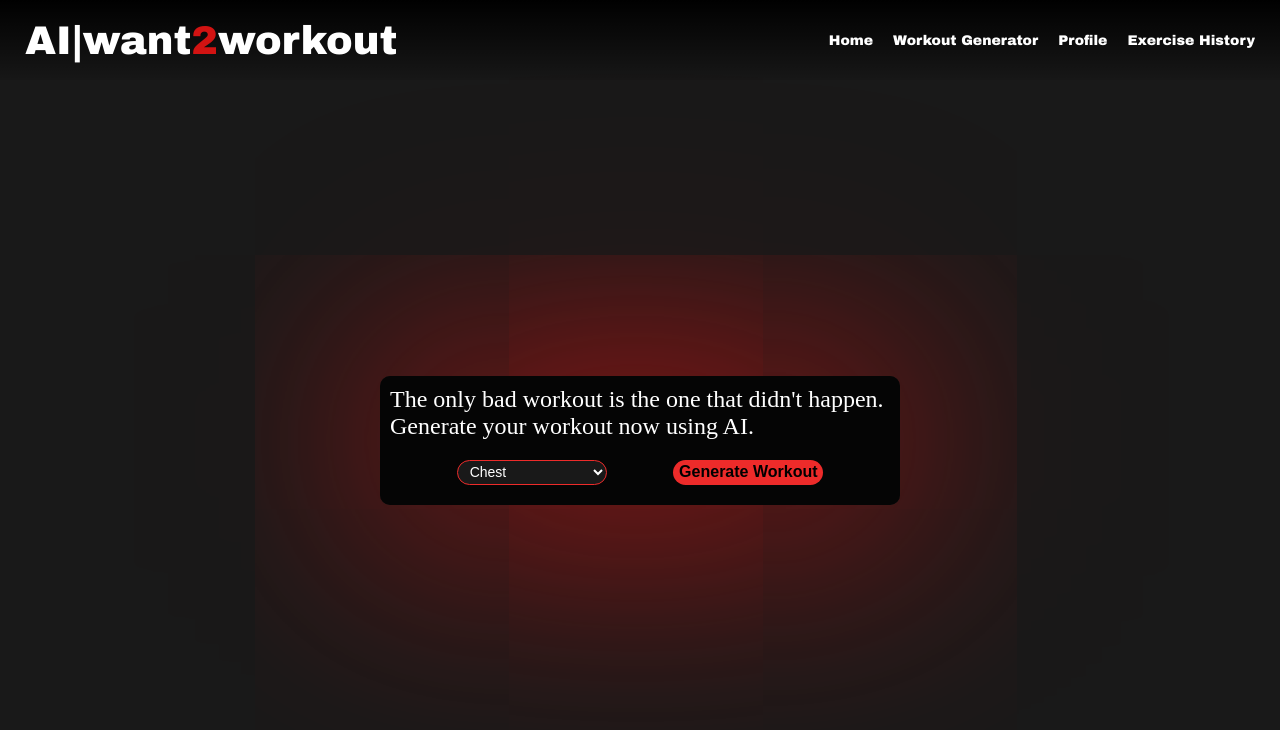
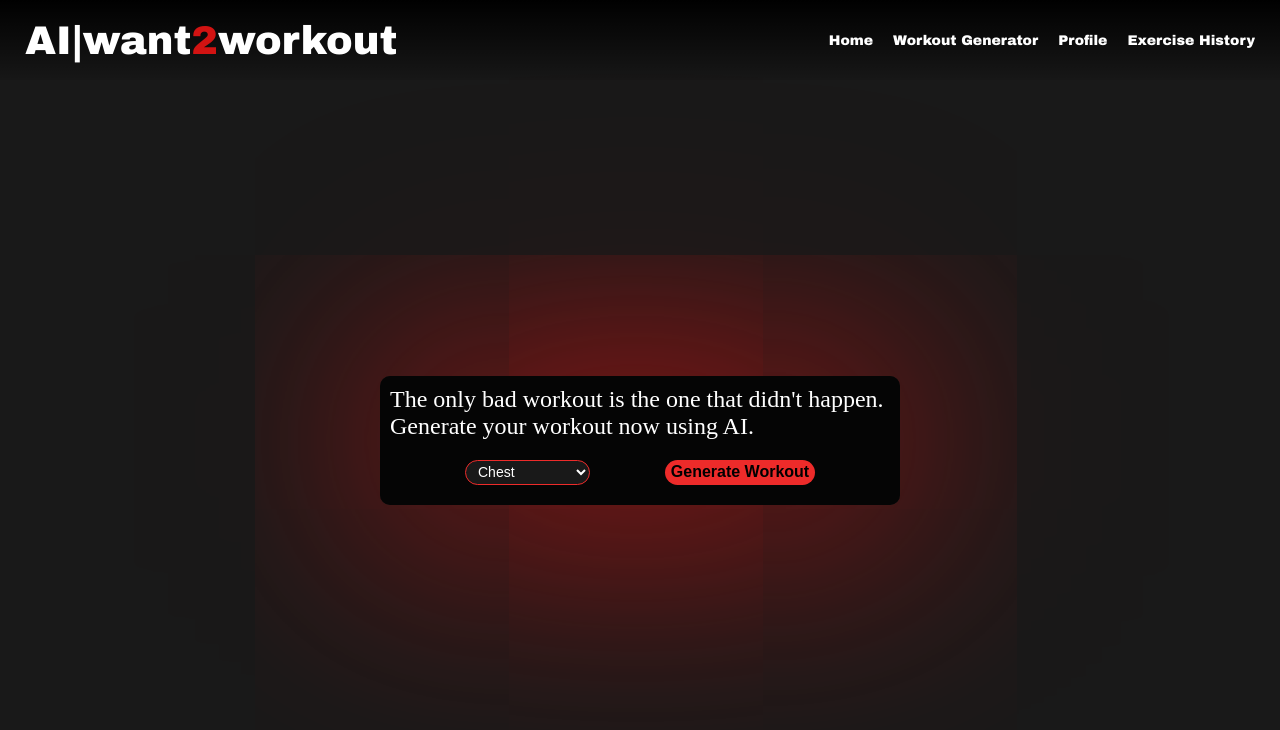
Before and after one commit to kninja99/Citrus-Hack-2023, a Vue app in the folder frontend/: page /generate-workout in a window 1280 px wide. Shown: the top 730 px of the page. Built offline with nearby package versions, Linux system fonts and the light colour scheme.

Commit message:
width adjustment on muscle selector

```diff
--- a/frontend/src/assets/GenerateWorkout.css
+++ b/frontend/src/assets/GenerateWorkout.css
@@ -41,7 +41,7 @@
     color: #FFF;
     border: 1px solid #ED2B2A;
     border-radius: 15px;
-    width: 150px;
+    width: 125px;
     height: 25px;
     padding-left: 8px;
     font-size: 14px;
```
